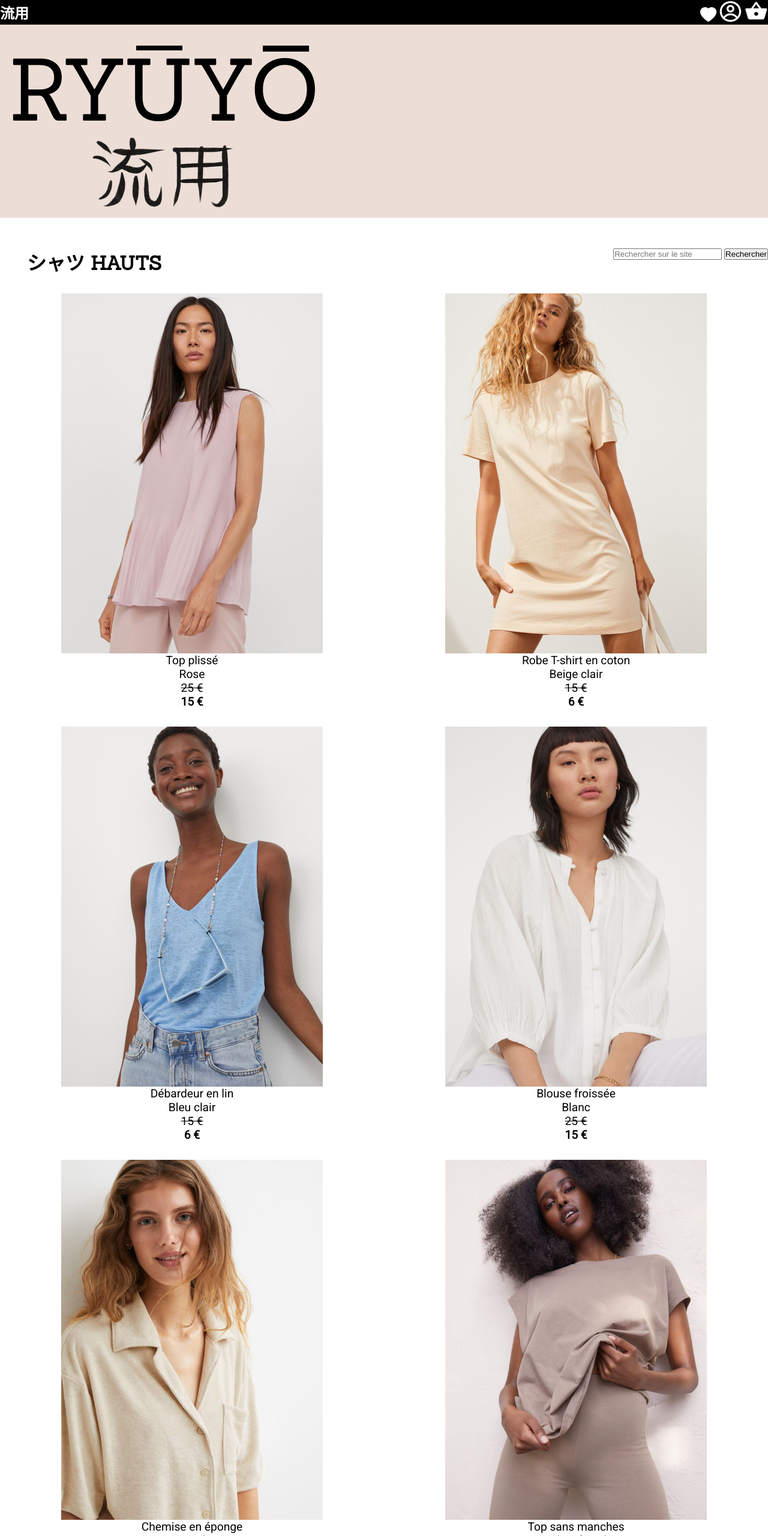
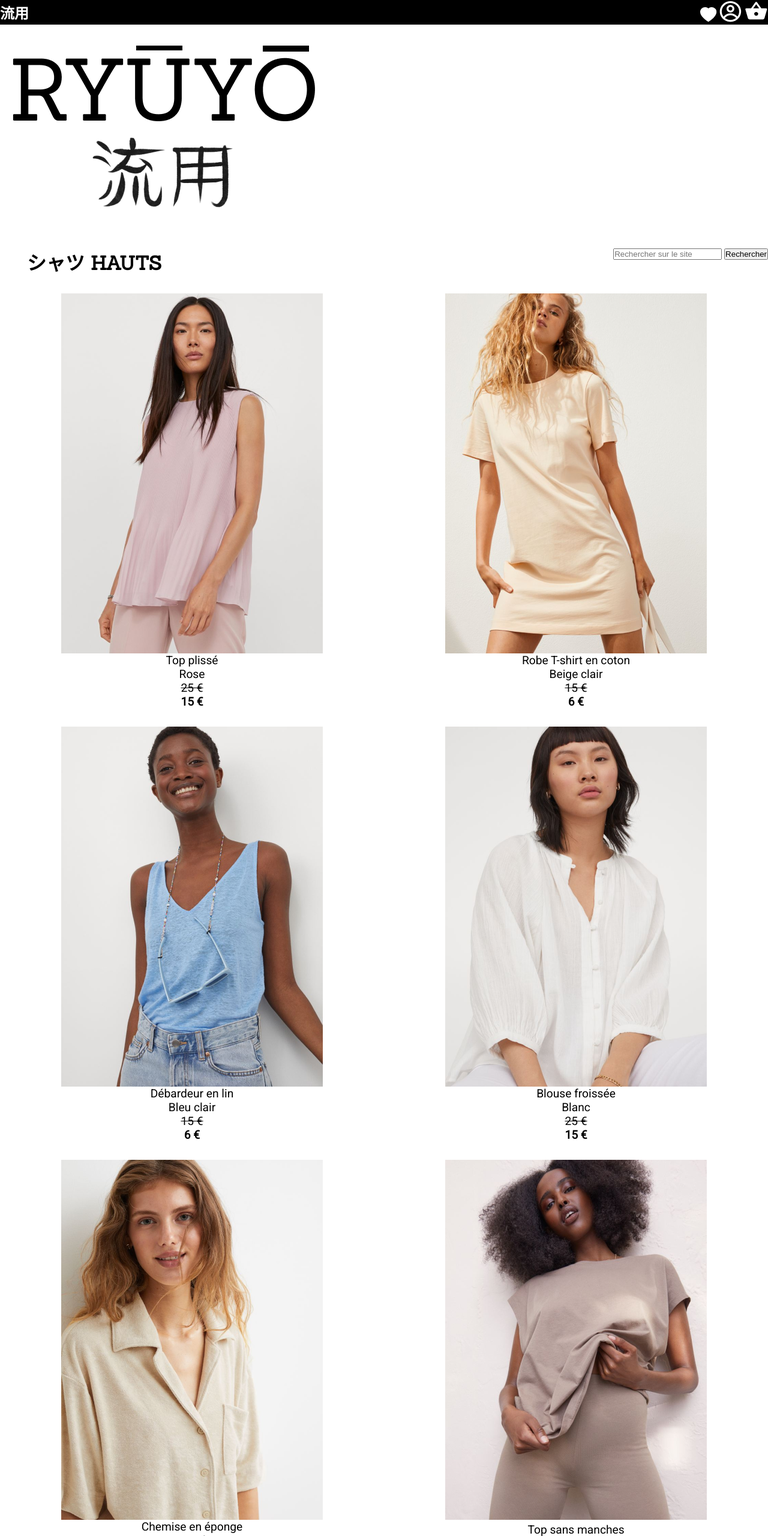
Before and after one commit to moherault/RYUYO_FINAL, a plain HTML site: page vetements.html in a window 1280 px wide. Shown: the top 2560 px of the page at 60% size. Drawn offline with Linux system fonts and the light colour scheme; a script that the page names is missing.

Commit message:
ajout melo

```diff
--- a/vetements.css
+++ b/vetements.css
@@ -20,10 +20,15 @@ header{
     color: white;
 }
 
+a {
+    color: white;
+    text-decoration: none;
+}
+
 
 
 .bandeau{
-    background-color:rgba(218, 190, 174,0.5);
+    background-color:white;
     display: flex;
     justify-content: flex-start;
     margin-bottom: 50px;
--- a/vetements.html
+++ b/vetements.html
@@ -18,7 +18,9 @@
 
 <!-- HEADER -->
         <header>
-            <h2 class="logo">流用</h2>
+            <h2 class="logo"><a href="index.html">流用</a></h2>
+
+
             <nav>
                 <a href="#"><img src="imagesV/logofavoris.png" alt="favoris"></a>
                 <a href="#"><img src="imagesV/logoProfil.png" alt="profil"></a>
@@ -159,7 +161,7 @@
 
    <div class="box6">
 
-        <img src="imagesV/topGrege.png" alt="top grege">
+       <a href="article.html"><img src="imagesV/topGrege.png" alt="top grege">  </a>
         <div>
         <p>Top sans manches<br> Grège foncé<br><strike> 25 €</strike><br> <b>12 €</b></p>
         </div>
@@ -241,7 +243,7 @@
             <div class="imagesréseaux">
 
             <a href="#"><img src="headerfooter/image/facebook.png" alt="facebook"></a>
-            <a href="#"><img src="headerfooter/image/instagram2.png" alt="Instagram"></a>
+            <a href="https://www.instagram.com/ryuyoclothes/"><img src="headerfooter/image/instagram2.png" alt="Instagram"></a>
             <a href="#"><img src="headerfooter/image/twitter.png" alt="twitter"></a>
 
             </div>
```
